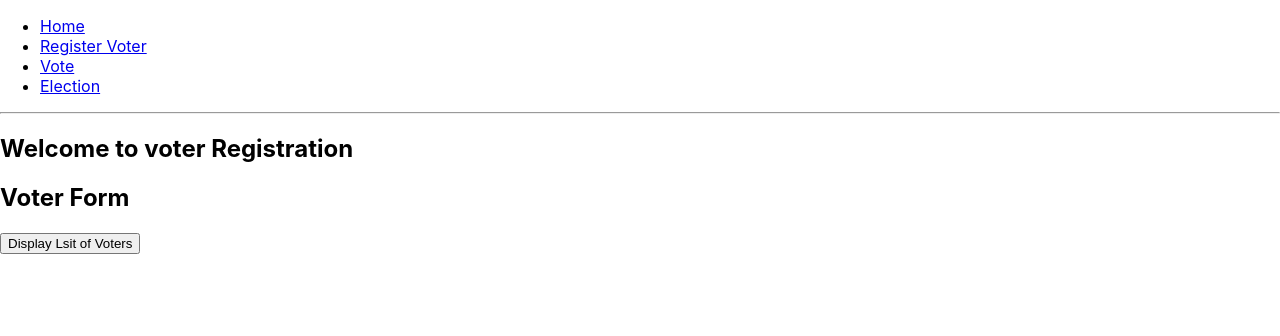
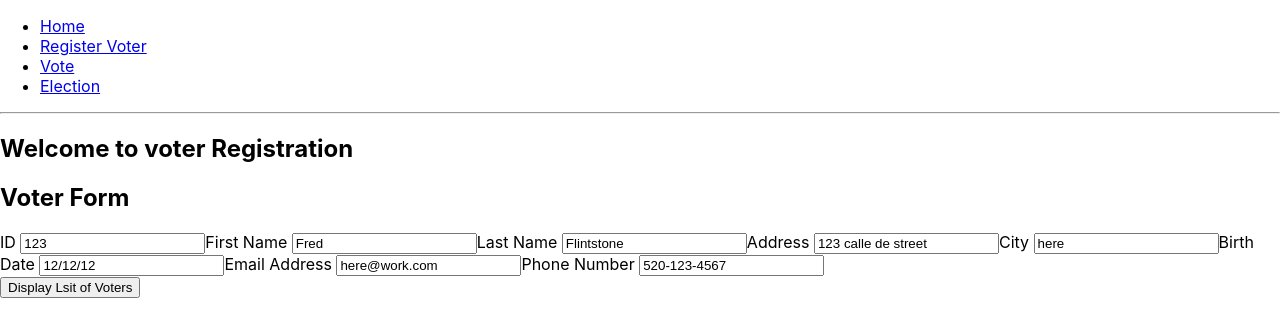
Before and after one commit to ormagomy/tacocat, a React (Create React App) app: page /VoterRegsitration in a window 1280 px wide. Shown: the top 336 px of the page. Built offline with nearby package versions, Linux system fonts and the light colour scheme; data requests are answered from the project's data file.

Commit message:
voter registration initial commit

```diff
--- a/src/components/VoterForm.tsx
+++ b/src/components/VoterForm.tsx
@@ -13,8 +13,36 @@ let testDate = {
 
 export function VoterForm() {
     return (
+        <form>
         <div>
             <h2>Voter Form</h2>
         </div>
+        <div>
+        <label>
+            ID <input type="integer" name="id" value={testDate.id}/>
+        </label>
+        <label>
+            First Name <input type="text" name="firstname" value={testDate.firstname}/>
+        </label>
+        <label>
+            Last Name <input type="text" name="lastname" value={testDate.lastname}/>
+        </label>
+        <label>
+            Address <input type="text" name="address" value={testDate.address}/>
+        </label>
+        <label>
+            City <input type="text" name="city" value={testDate.city}/>
+        </label>
+        <label>
+            Birth Date <input type="text" name="birthdate" value={testDate.birthdate}/>
+        </label>
+        <label>
+            Email Address <input type="text" name="email" value={testDate.email}/>
+        </label>
+        <label>
+            Phone Number <input type="text" name="phone" value={testDate.phone}/>
+        </label>
+        </div>
+        </form>
     );
 }
```
